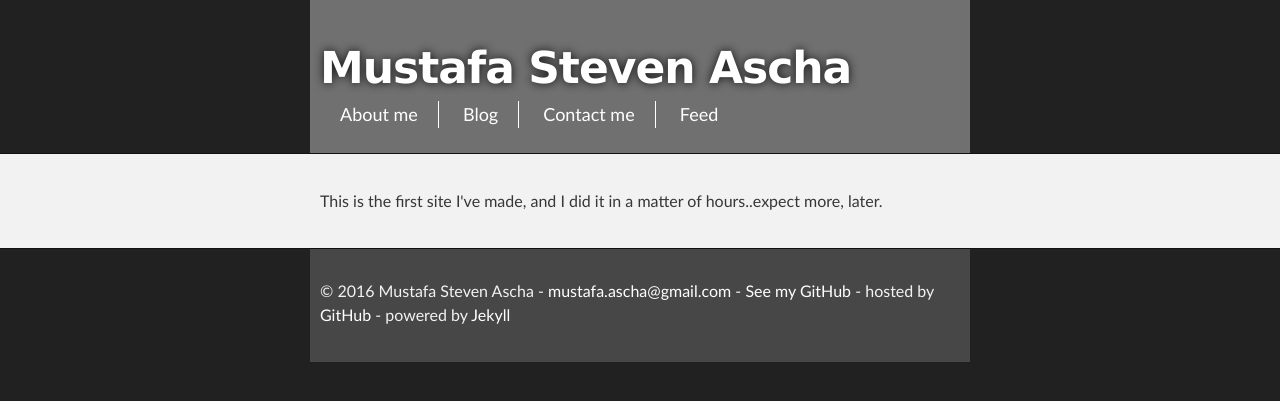
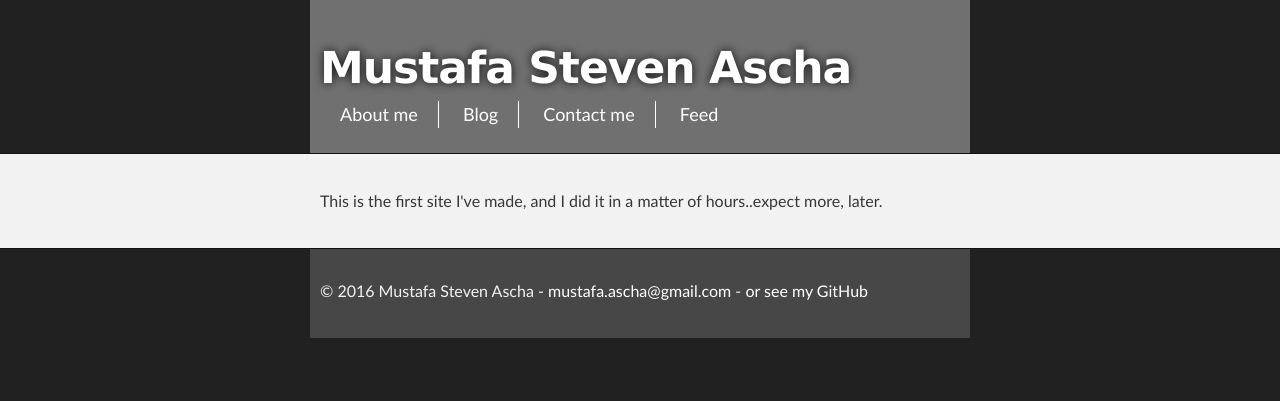
Before and after one commit to mustafaascha/mustafaascha.github.io, a Jekyll site: the page built from index.html, in a window 1280 px wide. Shown: the top 401 px of the page. Built offline with Jekyll 4.4.1, drawn with Linux system fonts in a browser that asks for light colours.

Commit message:
Update default.html

```diff
--- a/_layouts/default.html
+++ b/_layouts/default.html
@@ -41,7 +41,7 @@
   <!-- FOOTER  -->
   <div id="footer_wrap" class="outer">
     <footer class="inner">
-      <p>&copy; 2016 Mustafa Steven Ascha - <a href="mailto:mustafa.ascha@gmail.com" title="Email me">mustafa.ascha@gmail.com</a> - <a href="https://github.com/mustafaascha">See my GitHub</a> - hosted by <a href="https://github.com">GitHub</a> - powered by <a href="http://jekyllrb.com/">Jekyll</a></p>
+      <p>&copy; 2016 Mustafa Steven Ascha - <a href="mailto:mustafa.ascha@gmail.com" title="Email me">mustafa.ascha@gmail.com</a> - <a href="https://github.com/mustafaascha"> or see my GitHub</a> </p>
     </footer>
   </div>
 </body>
```
